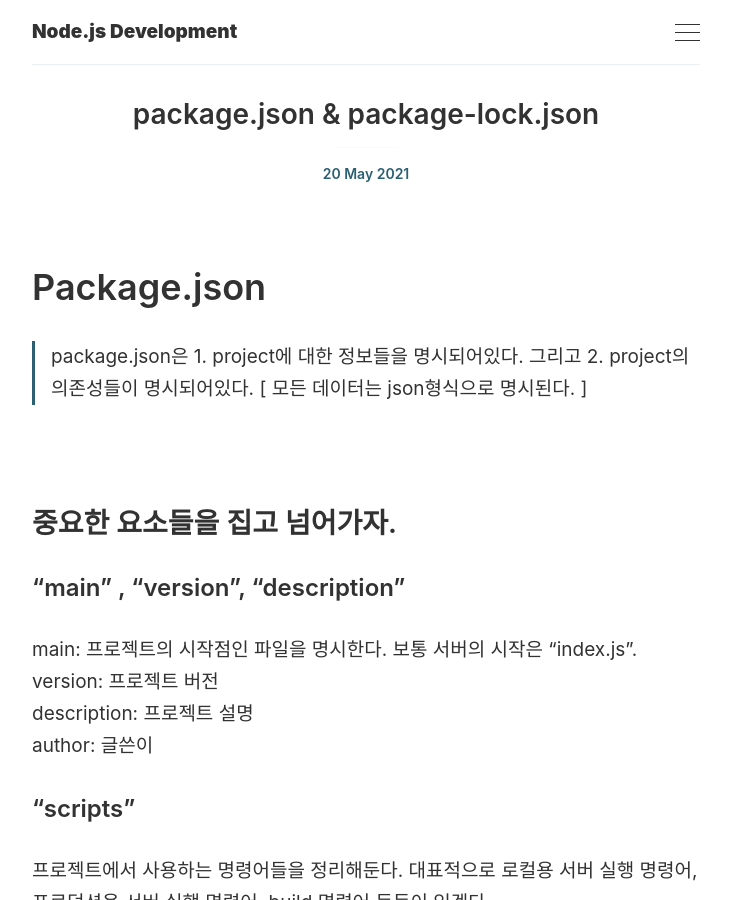
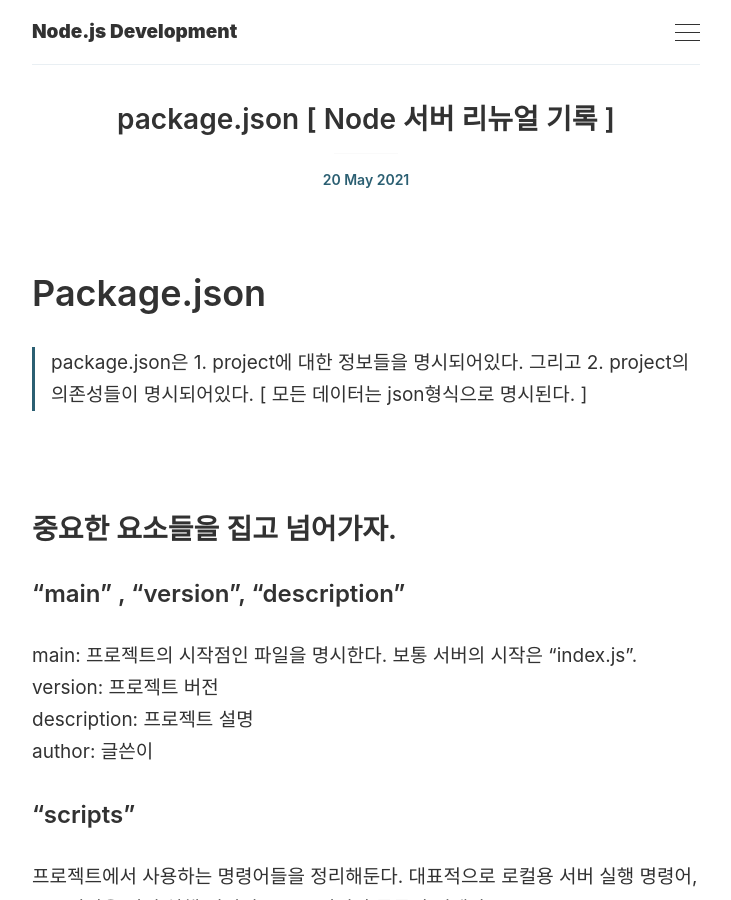
Before and after one commit to dont-think-about-too-much/dont-think-about-too-much.github.io, a Jekyll site: the page built from _posts/2021-05-20-package-json.md, in a window 1280 px wide and 900 px high. Shown: the whole window, without its empty margins (274-1005 px from the left). Built offline with Jekyll 4.4.1, drawn with Linux system fonts in a browser that asks for light colours.

Commit message:
title: & 복습 삭제

```diff
--- a/_posts/2021-05-20-package-json.md
+++ b/_posts/2021-05-20-package-json.md
@@ -1,7 +1,7 @@
 ---
 layout: post
-title: package.json & package-lock.json
-tags: [frontpage, jekyll, blog]
+title: package.json [ Node 서버 리뉴얼 기록 ]
+tags: [npm]
 
 ---
 <br>
```
Also changed, not shown: __tmp_post/2021-05-22-mysql-querys-optimization.md (renamed from tmp_post/2021-05-22-mysql-querys-optimization.md, +1 -1 lines), __tmp_post/2021-05-22-server-spec-inspect.md (renamed from tmp_post/2021-05-22-server-spec-inspect.md, +1 -1 lines).
